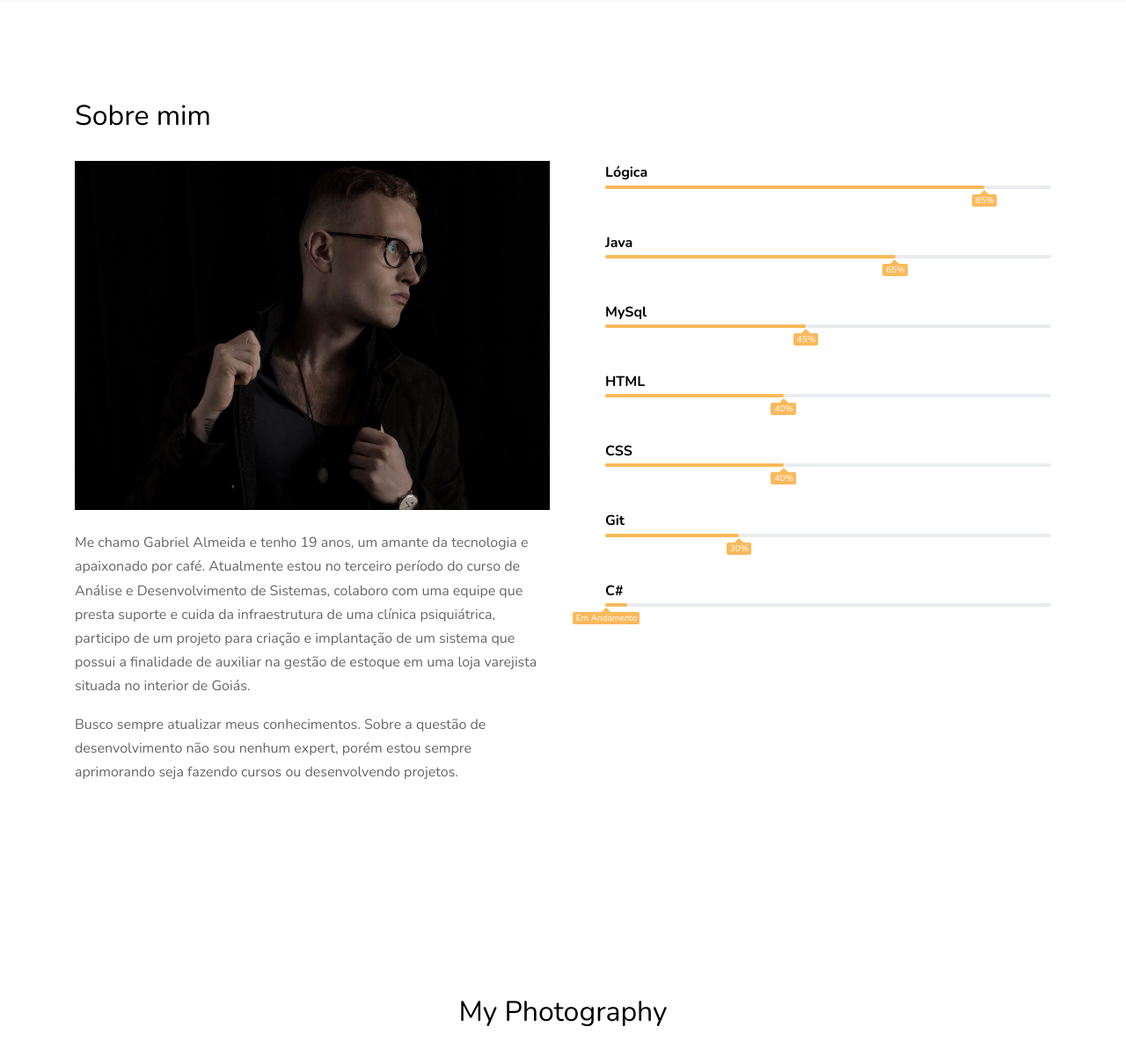
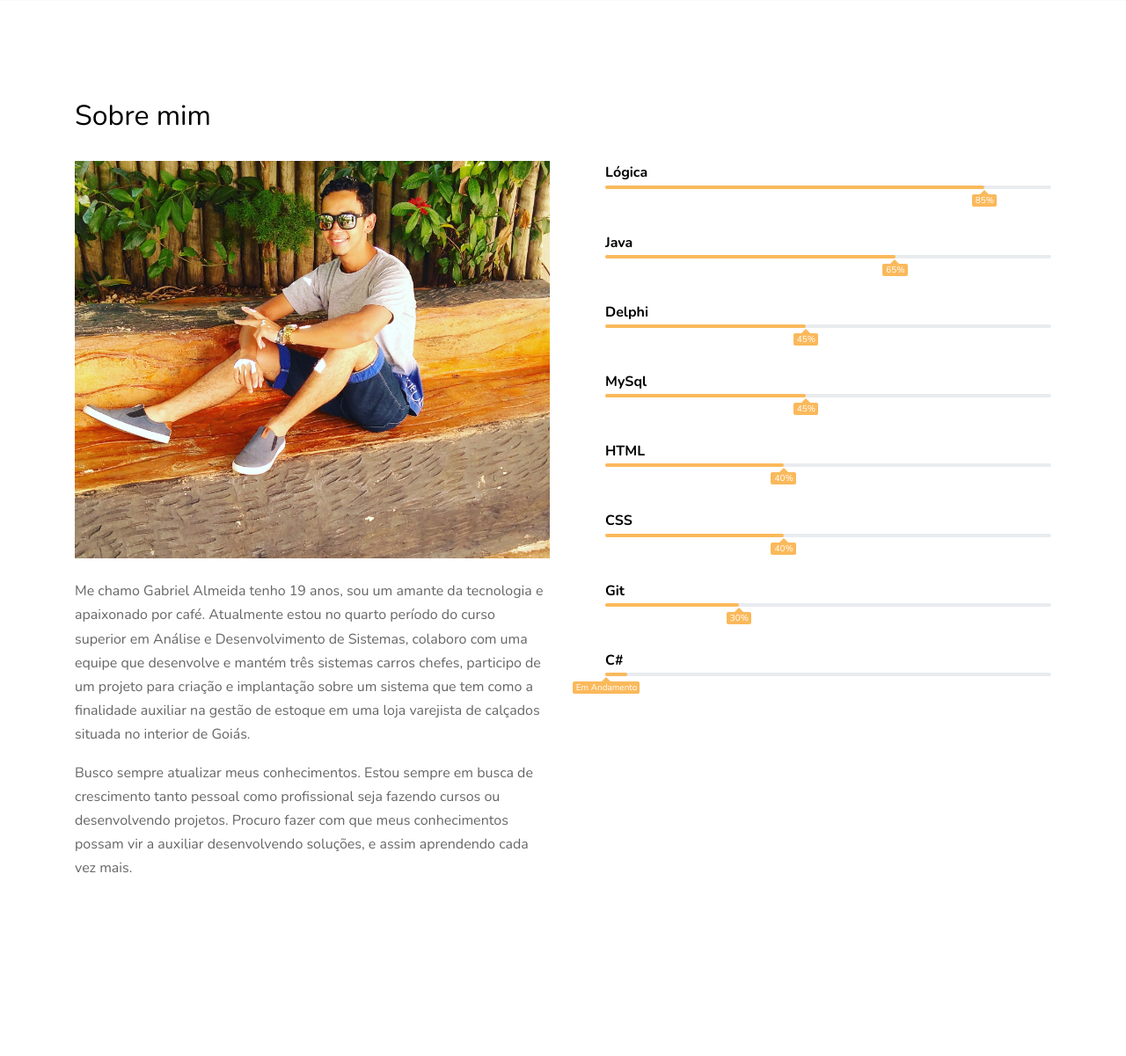
Before and after one commit to santos-gabriel/ProjetoSite, a PHP site: page / in a window 1280 px wide. Shown: the part 1772-2973 px from the top of the page at 88% size. Run offline with PHP 8.4, Linux system fonts and the light colour scheme; some web fonts are replaced.

Commit message:
MODIFICAÇÃO(texto_about; imagem_about) - ADIÇÃO(barra_progreço_delphi)

```diff
--- a/about.php
+++ b/about.php
@@ -5,9 +5,9 @@
             <h2 class="section-title">Sobre mim</h2>
           </div>
           <div class="col-lg-6 order-2 order-lg-1">
-            <img class="img-fluid mb-4" src="images/credo_img_1.jpg" alt="Image">
-            <p>Me chamo Gabriel Almeida e tenho 19 anos, um amante da tecnologia e apaixonado por café. Atualmente estou no terceiro período do curso de Análise e Desenvolvimento de Sistemas, colaboro com uma equipe que presta suporte e cuida da infraestrutura de uma clínica psiquiátrica, participo de um projeto para criação e implantação de um sistema que possui a finalidade de auxiliar na gestão de estoque em uma loja varejista situada no interior de Goiás.</p>
-            <p>Busco sempre atualizar meus conhecimentos. Sobre a questão de desenvolvimento não sou nenhum expert, porém estou sempre aprimorando seja fazendo cursos ou desenvolvendo projetos.</p>
+            <img class="img-fluid mb-4" src="images/about.jpg" alt="Image">
+            <p>Me chamo Gabriel Almeida tenho 19 anos, sou um amante da tecnologia e apaixonado por café. Atualmente estou no quarto período do curso superior em Análise e Desenvolvimento de Sistemas, colaboro com uma equipe que desenvolve e mantém três sistemas carros chefes, participo de um projeto para criação e implantação sobre um sistema que tem como a finalidade auxiliar na gestão de estoque em uma loja varejista de calçados situada no interior de Goiás.</p>
+            <p>Busco sempre atualizar meus conhecimentos. Estou sempre em busca de crescimento tanto pessoal como profissional seja fazendo cursos ou desenvolvendo projetos. Procuro fazer com que meus conhecimentos possam vir a auxiliar desenvolvendo soluções, e assim aprendendo cada vez mais.</p>
           </div>
 
           <div class="col-lg-6 order-3 pl-lg-5 order-lg-2">
@@ -28,6 +28,16 @@
                 <div class="progress-bar" role="progressbar" aria-valuenow="0" aria-valuemin="0" aria-valuemax="100"
                   style="width: 65%;">
                   <span>65%</span>
+                </div>
+              </div>
+            </div>
+
+            <div class="mb-5">
+              <strong class="text-black">Delphi</strong>
+              <div class="progress">
+                <div class="progress-bar" role="progressbar" aria-valuenow="0" aria-valuemin="0" aria-valuemax="100"
+                  style="width: 45%;">
+                  <span>45%</span>
                 </div>
               </div>
             </div>
```
Also changed, not shown: images/Nova pasta/credo_img_1.jpg (renamed from images/credo_img_1.jpg), images/about.jpg (added).
